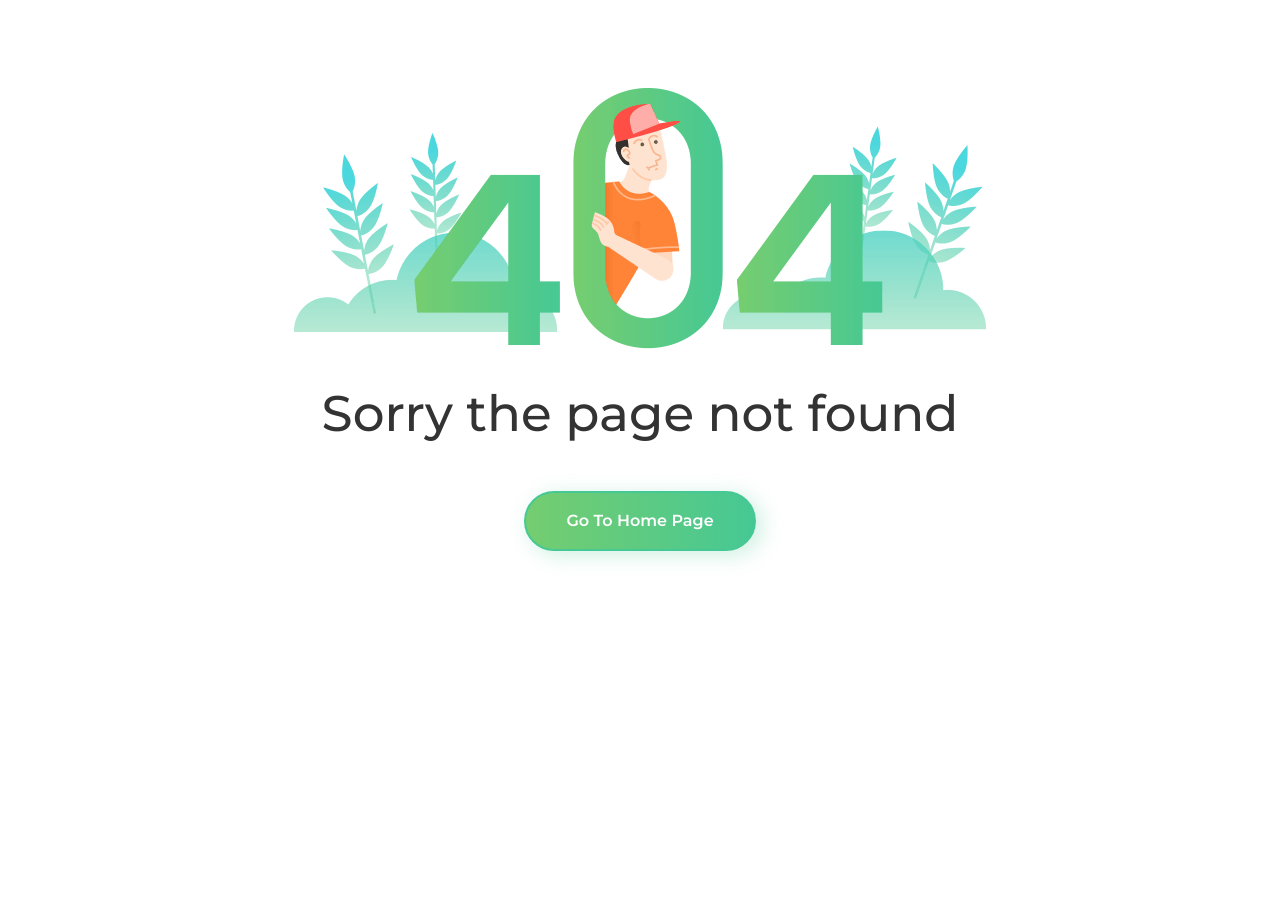
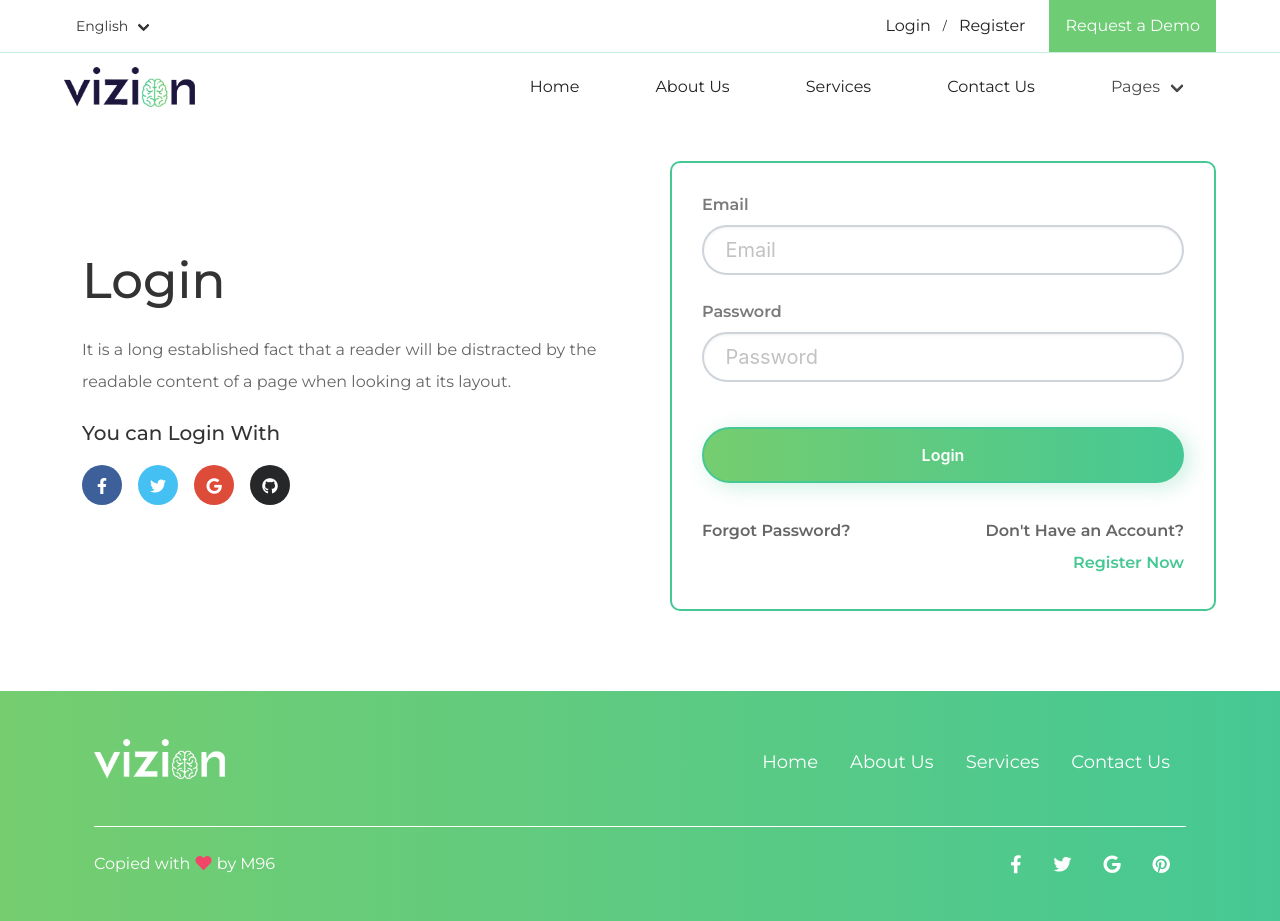
Before and after one commit to Mirjahon96/Vuezion, a Vue app: page /login in a window 1280 px wide. Before the commit this address had no page. Before the commit the page ends 800 px from the top, so only its background shows below. Built offline with nearby package versions, Linux system fonts and the light colour scheme.

Commit message:
adding register & login pages

```diff
--- a/src/components/AppTopNav.vue
+++ b/src/components/AppTopNav.vue
@@ -20,9 +20,9 @@
           </div>
 
           <div class="navbar-end">
-            <a href="#!" class="navbar-item">Login</a>
+            <router-link to="/login" class="navbar-item">Login</router-link>
             <span class="navbar-item is-size-7 is-paddingless">/</span>
-            <a href="#!" class="navbar-item">Register</a>
+            <router-link to="/register" class="navbar-item">Register</router-link>
             <div class="navbar-item py-0">
               <a
                 class="button is-green is-radiusless is-borderless is-bold fullheight"
--- a/src/router.js
+++ b/src/router.js
@@ -5,6 +5,8 @@ import About from "./views/About.vue";
 import Services from "./views/Services.vue";
 import ContactUs from "./views/ContactUs.vue";
 import Blog from "./views/Blog.vue";
+import Register from "./views/Register.vue";
+import Login from "./views/Login.vue";
 import NotFound from "./views/App404.vue";
 
 Vue.use(Router);
@@ -39,9 +41,26 @@ export default new Router({
       component: Blog
     },
     {
+      path: "/login",
+      name: "Login",
+      component: Login
+    },
+    {
+      path: "/register",
+      name: "Register",
+      component: Register
+    },
+    {
       path: "*",
       name: "NotFound",
       component: NotFound
     }
-  ]
+  ],
+  scrollBehavior(to, from, savedPosition) {
+    if (savedPosition) {
+      return savedPosition;
+    } else {
+      return { x: 0, y: 0 };
+    }
+  }
 });
--- a/src/views/App404.vue
+++ b/src/views/App404.vue
@@ -1,4 +1,4 @@
-<template>
+<template functional>
   <div id="404">
     <div class="container">
       <div class="columns has-text-centered">
@@ -17,6 +17,7 @@
 
 <script>
 export default {
+  functional: true,
   name: "NotFound"
 };
 </script>
--- /dev/null
+++ b/src/views/Login.vue
@@ -0,0 +1,120 @@
+<template>
+  <div id="register-page" class="pb-50 mb-30">
+    <div class="container">
+      <div class="columns is-align-centered pt-40">
+        <!-- 1 -->
+        <div class="column px-30">
+          <h2 class="display-2 has-text-weight-medium mb-16">Login</h2>
+          <p>It is a long established fact that a reader will be distracted by the readable content of a page when looking at its layout.</p>
+          <div class="my-20">
+            <h5 class="display-5 has-text-weight-medium mb-12">You can Login With</h5>
+            <AppIcon fab :icons="socialIcons">
+              <template v-slot:icon="{ icon }">
+                <a :href="icon.href" class="has-text-white">
+                  <i :class="icon.name"></i>
+                </a>
+              </template>
+            </AppIcon>
+          </div>
+        </div>
+        <!-- 2 -->
+        <div class="column">
+          <form class="form-box p-30">
+            <AppInput
+              v-for="(field, index) in fields"
+              :key="index"
+              styles="is-rounded is-medium"
+              :label="field.label"
+              :placeholder="field.placeholder"
+            />
+            <div class="field py-20">
+              <div class="control">
+                <button type="submit" class="btn btn-green btn-rounded btn-large">Login</button>
+              </div>
+            </div>
+            <div class="is-flex is-justified-between">
+              <p class="has-text-weight-bold">Forgot Password?</p>
+              <p class="has-text-weight-bold has-text-right">
+                Don't Have an Account?
+                <br />
+                <router-link to="/login" class="has-text-green has-text-weight-bold">Register Now</router-link>
+              </p>
+            </div>
+          </form>
+        </div>
+      </div>
+    </div>
+  </div>
+</template>
+
+<script>
+import AppIcon from "@/components/AppIcon";
+import AppInput from "@/components/AppInput";
+export default {
+  name: "Login",
+  components: {
+    AppIcon,
+    AppInput
+  },
+  data() {
+    return {
+      socialIcons: [
+        { name: "fab fa-facebook-f", href: "#!" },
+        { name: "fab fa-twitter", href: "#!" },
+        { name: "fab fa-google", href: "#!" },
+        { name: "fab fa-github", href: "#!" }
+      ],
+      fields: [
+        { label: "Email", placeholder: "Email" },
+        { label: "Password", placeholder: "Password" }
+      ]
+    };
+  }
+};
+</script>
+
+<style lang="scss" scoped>
+#register-page {
+  position: relative;
+
+  .form-box {
+    border: 2px solid $primary-color;
+    border-radius: 10px;
+
+    button {
+      width: 100%;
+    }
+  }
+}
+
+ul#app-icon {
+  li.fab {
+    margin-right: 1rem;
+    &:hover {
+      opacity: 0.8;
+      background: initial;
+    }
+
+    &:nth-child(1) {
+      background-color: #3d5f9a;
+    }
+    &:nth-child(2) {
+      background-color: #44c0f3;
+    }
+    &:nth-child(3) {
+      background-color: #dd4b39;
+    }
+    &:nth-child(4) {
+      background-color: #252729;
+    }
+  }
+}
+
+#input-field {
+  .field {
+    .label {
+      font-weight: 600 !important;
+    }
+  }
+}
+</style>
--- /dev/null
+++ b/src/views/Register.vue
@@ -0,0 +1,119 @@
+<template>
+  <div id="register-page" class="pb-50 mb-30">
+    <div class="container">
+      <div class="columns is-align-centered pt-40">
+        <!-- 1 -->
+        <div class="column px-30">
+          <h2 class="display-2 has-text-weight-medium mb-16">Register</h2>
+          <p>It is a long established fact that a reader will be distracted by the readable content of a page when looking at its layout.</p>
+          <div class="my-20">
+            <h5 class="display-5 has-text-weight-medium mb-12">You can Login With</h5>
+            <AppIcon fab :icons="socialIcons">
+              <template v-slot:icon="{ icon }">
+                <a :href="icon.href" class="has-text-white">
+                  <i :class="icon.name"></i>
+                </a>
+              </template>
+            </AppIcon>
+          </div>
+        </div>
+        <!-- 2 -->
+        <div class="column">
+          <form class="form-box p-30">
+            <AppInput
+              v-for="(field, index) in fields"
+              :key="index"
+              styles="is-rounded is-medium"
+              :label="field.label"
+              :placeholder="field.placeholder"
+            />
+            <div class="field py-20">
+              <div class="control">
+                <button type="submit" class="btn btn-green btn-rounded btn-large">Register</button>
+              </div>
+            </div>
+            <div class="is-flex is-align-centered is-justified-between">
+              <p class="has-text-weight-bold">Don't Have an Account?</p>
+              <router-link to="/login" class="has-text-green has-text-weight-bold">Login Now</router-link>
+            </div>
+          </form>
+        </div>
+      </div>
+    </div>
+  </div>
+</template>
+
+<script>
+import AppIcon from "@/components/AppIcon";
+import AppInput from "@/components/AppInput";
+export default {
+  name: "Register",
+  components: {
+    AppIcon,
+    AppInput
+  },
+  data() {
+    return {
+      socialIcons: [
+        { name: "fab fa-facebook-f", href: "#!" },
+        { name: "fab fa-twitter", href: "#!" },
+        { name: "fab fa-google", href: "#!" },
+        { name: "fab fa-github", href: "#!" }
+      ],
+      fields: [
+        { label: "Name", placeholder: "Name" },
+        { label: "Email", placeholder: "Email" },
+        { label: "Password", placeholder: "Password" },
+        { label: "Confirm Password", placeholder: "Confirm Password" }
+      ]
+    };
+  }
+};
+</script>
+
+<style lang="scss" scoped>
+#register-page {
+  position: relative;
+
+  .form-box {
+    border: 2px solid $primary-color;
+    border-radius: 10px;
+
+    button {
+      width: 100%;
+    }
+  }
+}
+
+ul#app-icon {
+  li.fab {
+    // background: ;
+    margin-right: 1rem;
+    &:hover {
+      opacity: 0.8;
+      background: initial;
+    }
+
+    &:nth-child(1) {
+      background-color: #3d5f9a;
+    }
+    &:nth-child(2) {
+      background-color: #44c0f3;
+    }
+    &:nth-child(3) {
+      background-color: #dd4b39;
+    }
+    &:nth-child(4) {
+      background-color: #252729;
+    }
+  }
+}
+
+#input-field {
+  .field {
+    .label {
+      font-weight: 600 !important;
+    }
+  }
+}
+</style>
```
Also changed, not shown: src/components/AppBackToTop.vue (added, +38 -0 lines).
